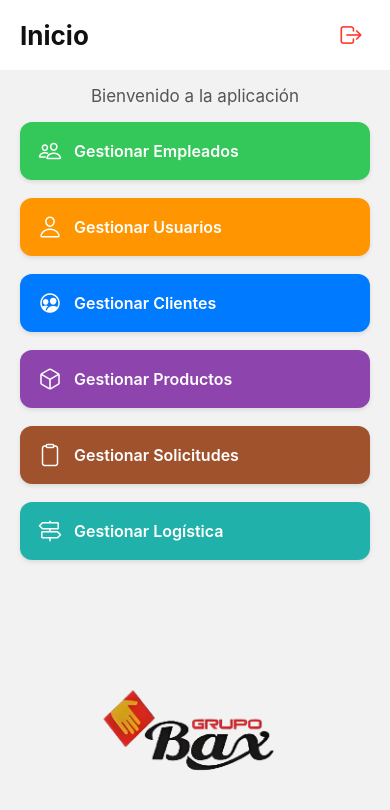
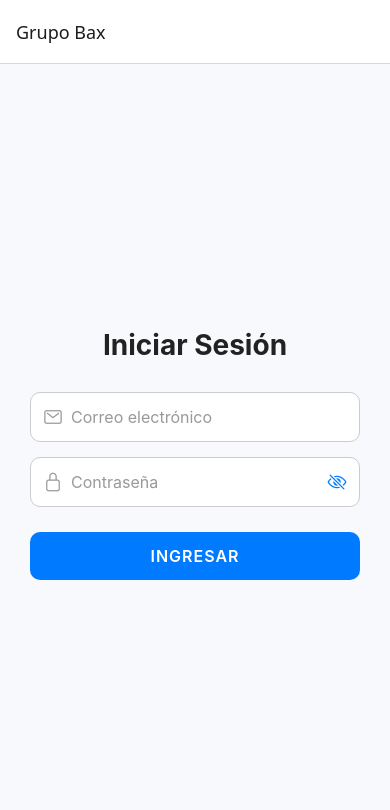
Before and after one commit to Andy-M7/SystemFront, a React Native app: screen /Dashboard in a window 390 px wide. Shown: the top 810 px of the page. Built offline with nearby package versions, Linux system fonts and the light colour scheme.

Commit message:
VERSION FINAL

```diff
--- a/screens/Dashboard.tsx
+++ b/screens/Dashboard.tsx
@@ -1,36 +1,40 @@
-import React, { useEffect, useRef } from 'react';
+import React, { useEffect, useState } from 'react';
 import {
-  View,
-  Text,
-  StyleSheet,
-  TouchableOpacity,
-  Alert,
-  StatusBar,
-  Image,
-  ScrollView,
+  View, Text, StyleSheet, TouchableOpacity, Alert, StatusBar,
+  Image, ScrollView, ActivityIndicator,
 } from 'react-native';
 import Ionicons from 'react-native-vector-icons/Ionicons';
 import { useNavigation } from '@react-navigation/native';
 import { NativeStackNavigationProp } from '@react-navigation/native-stack';
-import Login from '../screens/Login'; // o la ruta correcta
-import { CommonActions } from '@react-navigation/native';
 import AsyncStorage from '@react-native-async-storage/async-storage';
 import { RootStackParamList } from './navigation';
 import logo from '../assets/logo.png';
 
-type NavigationProp = NativeStackNavigationProp<RootStackParamList, 'Dashboard'>;
+type NavigationProp = NativeStackNavigationProp<RootStackParamList>;
 
 const Dashboard = () => {
   const navigation = useNavigation<NavigationProp>();
-  const ignoreBeforeRemove = useRef(false);
 
+  const [rol, setRol] = useState<string | null>(null);
+  const [nombre, setNombre] = useState<string | null>(null);
+  const [cargando, setCargando] = useState(true);
+
+  // Cargar usuario
   useEffect(() => {
-    const unsubscribe = navigation.addListener('beforeRemove', (e) => {
-      e.preventDefault();
-      navigation.navigate('Login');
-    });
-
-    return unsubscribe;
+    (async () => {
+      const raw = await AsyncStorage.getItem('usuario');
+      if (!raw) {
+        navigation.reset({ index: 0, routes: [{ name: 'Login' }] });
+        return;
+      }
+      try {
+        const u = JSON.parse(raw);
+        setRol(u?.rol ?? null);
+        setNombre(u?.nombre ?? null);
+      } finally {
+        setCargando(false);
+      }
+    })();
   }, [navigation]);
 
   const handleLogout = () => {
@@ -41,13 +45,9 @@ const Dashboard = () => {
         style: 'destructive',
         onPress: async () => {
           try {
-            ignoreBeforeRemove.current = true;
             await AsyncStorage.removeItem('usuario');
-            navigation.reset({
-              index: 0,
-              routes: [{ name: 'Login' }],
-            });
-          } catch (error) {
+            navigation.replace('Login'); // ⬅️ Más simple que reset para este caso
+          } catch {
             Alert.alert('Error', 'No se pudo cerrar la sesión.');
           }
         },
@@ -55,13 +55,46 @@ const Dashboard = () => {
     ]);
   };
 
+  const norm = (s: string) => s.normalize('NFD').replace(/[\u0300-\u036f]/g, '').toLowerCase();
+  const can = (modulo: string) => {
+    if (!rol) return false;
+    const r = norm(rol);
+    if (r === 'administrador') return true;
+    const perms: Record<string, string[]> = {
+      logistica: ['productos', 'logistica'],
+      supervisor: ['solicitudes', 'clientes'],
+    };
+    return (perms[r] || []).includes(norm(modulo));
+  };
+
+  // Overloads + implementación any para evitar peleas con TS
+  function goTo<T extends keyof RootStackParamList>(route: T, modulo: string): void;
+  function goTo<T extends keyof RootStackParamList>(route: T, modulo: string, params: RootStackParamList[T]): void;
+  function goTo(route: any, modulo: string, params?: any) {
+    if (!can(modulo)) {
+      Alert.alert('Acceso denegado', 'No tienes permisos para este módulo.');
+      return;
+    }
+    params === undefined ? navigation.navigate(route) : navigation.navigate(route, params);
+  }
+
+  if (cargando) {
+    return (
+      <View style={[styles.container, { justifyContent: 'center', alignItems: 'center' }]}>
+        <ActivityIndicator size="large" />
+      </View>
+    );
+  }
+
   return (
     <View style={styles.container}>
       <StatusBar barStyle="dark-content" backgroundColor="#f2f2f2" />
 
-      {/* Encabezado fijo */}
       <View style={styles.header}>
+        <View>
           <Text style={styles.title}>Inicio</Text>
+          {!!rol && <Text style={styles.roleText}>{nombre ? `${nombre} • ` : ''}Rol: {rol}</Text>}
+        </View>
         <TouchableOpacity onPress={handleLogout} style={styles.logoutButton}>
           <Ionicons name="log-out-outline" size={26} color="#FF3B30" />
         </TouchableOpacity>
@@ -70,54 +103,47 @@ const Dashboard = () => {
       <ScrollView contentContainerStyle={styles.scrollContent}>
         <Text style={styles.subtitle}>Bienvenido a la aplicación</Text>
 
-        <TouchableOpacity
-          style={[styles.button, styles.greenButton]}
-          onPress={() => navigation.navigate('GestionarEmpleados')}
-        >
+        {can('empleados') && (
+          <TouchableOpacity style={[styles.button, styles.greenButton]} onPress={() => goTo('GestionarEmpleados', 'empleados')}>
             <Ionicons name="people-outline" size={24} color="#fff" style={styles.icon} />
             <Text style={styles.buttonText}>Gestionar Empleados</Text>
           </TouchableOpacity>
+        )}
 
-        <TouchableOpacity
-          style={[styles.button, styles.orangeButton]}
-          onPress={() => navigation.navigate('GestionarUsuarios')}
-        >
+        {can('usuarios') && (
+          <TouchableOpacity style={[styles.button, styles.orangeButton]} onPress={() => goTo('GestionarUsuarios', 'usuarios')}>
             <Ionicons name="person-outline" size={24} color="#fff" style={styles.icon} />
             <Text style={styles.buttonText}>Gestionar Usuarios</Text>
           </TouchableOpacity>
+        )}
 
-        <TouchableOpacity
-          style={[styles.button, styles.blueButton]}
-          onPress={() => navigation.navigate('GestionarClientes')}
-        >
+        {can('clientes') && (
+          <TouchableOpacity style={[styles.button, styles.blueButton]} onPress={() => goTo('GestionarClientes', 'clientes')}>
             <Ionicons name="people-circle-outline" size={24} color="#fff" style={styles.icon} />
             <Text style={styles.buttonText}>Gestionar Clientes</Text>
           </TouchableOpacity>
+        )}
 
-        <TouchableOpacity
-          style={[styles.button, styles.purpleButton]}
-          onPress={() => navigation.navigate('GestionarProductos')}
-        >
+        {can('productos') && (
+          <TouchableOpacity style={[styles.button, styles.purpleButton]} onPress={() => goTo('GestionarProductos', 'productos')}>
             <Ionicons name="cube-outline" size={24} color="#fff" style={styles.icon} />
             <Text style={styles.buttonText}>Gestionar Productos</Text>
           </TouchableOpacity>
+        )}
 
-        <TouchableOpacity
-          style={[styles.button, styles.brownButton]}
-          onPress={() => navigation.navigate('GestionarSolicitudes')}
-        >
+        {can('solicitudes') && (
+          <TouchableOpacity style={[styles.button, styles.brownButton]} onPress={() => goTo('GestionarSolicitudes', 'solicitudes')}>
             <Ionicons name="clipboard-outline" size={24} color="#fff" style={styles.icon} />
             <Text style={styles.buttonText}>Gestionar Solicitudes</Text>
           </TouchableOpacity>
+        )}
 
-        {/* NUEVO BOTÓN PARA LOGÍSTICA */}
-        <TouchableOpacity
-          style={[styles.button, styles.tealButton]}
-          onPress={() => navigation.navigate('GestionarLogistica')}
-        >
+        {can('logistica') && (
+          <TouchableOpacity style={[styles.button, styles.tealButton]} onPress={() => goTo('GestionarLogistica', 'logistica')}>
             <Ionicons name="trail-sign-outline" size={24} color="#fff" style={styles.icon} />
             <Text style={styles.buttonText}>Gestionar Logística</Text>
           </TouchableOpacity>
+        )}
 
         <View style={styles.logoContainer}>
           <Image source={logo} style={styles.logoLarge} resizeMode="contain" />
@@ -130,72 +156,30 @@ const Dashboard = () => {
 export default Dashboard;
 
 const styles = StyleSheet.create({
-  container: {
-    flex: 1,
-    backgroundColor: '#f2f2f2'
+  container: { flex: 1, backgroundColor: '#f2f2f2' },
+  header: {
+    paddingTop: 15, paddingBottom: 15, paddingHorizontal: 20,
+    flexDirection: 'row', justifyContent: 'space-between', alignItems: 'center',
+    backgroundColor: 'white', elevation: 4,
   },
-  header: {
-    paddingTop: 15,
-    paddingBottom: 15,
-    paddingHorizontal: 20,
-    flexDirection: 'row',
-    justifyContent: 'space-between',
-    alignItems: 'center',
-    backgroundColor: 'white',
-    elevation: 4,
-  },
-  title: {
-    fontSize: 26,
-    fontWeight: 'bold',
-    color: '#111',
-  },
-  logoutButton: {
-    padding: 6,
-    borderRadius: 6
-  },
-  scrollContent: {
-    paddingHorizontal: 20,
-    paddingBottom: 40,
-  },
-  subtitle: {
-    fontSize: 17,
-    textAlign: 'center',
-    marginVertical: 16,
-    color: '#555'
-  },
+  title: { fontSize: 26, fontWeight: 'bold', color: '#111' },
+  roleText: { marginTop: 4, color: '#666' },
+  logoutButton: { padding: 6, borderRadius: 6 },
+  scrollContent: { paddingHorizontal: 20, paddingBottom: 40 },
+  subtitle: { fontSize: 17, textAlign: 'center', marginVertical: 16, color: '#555' },
   button: {
-    flexDirection: 'row',
-    alignItems: 'center',
-    paddingVertical: 16,
-    paddingHorizontal: 18,
-    borderRadius: 12,
-    marginBottom: 18,
-    shadowColor: '#000',
-    shadowOpacity: 0.1,
-    shadowRadius: 4,
-    shadowOffset: { width: 0, height: 2 },
-    elevation: 2
+    flexDirection: 'row', alignItems: 'center', paddingVertical: 16, paddingHorizontal: 18,
+    borderRadius: 12, marginBottom: 18, shadowColor: '#000', shadowOpacity: 0.1,
+    shadowRadius: 4, shadowOffset: { width: 0, height: 2 }, elevation: 2,
   },
   greenButton: { backgroundColor: '#34C759' },
   orangeButton: { backgroundColor: '#FF9500' },
   blueButton: { backgroundColor: '#007AFF' },
   purpleButton: { backgroundColor: '#8E44AD' },
   brownButton: { backgroundColor: '#A0522D' },
-  tealButton: { backgroundColor: '#20B2AA' }, // NUEVO COLOR PARA LOGÍSTICA
+  tealButton: { backgroundColor: '#20B2AA' },
   icon: { marginRight: 12 },
-  buttonText: {
-    color: '#fff',
-    fontWeight: '600',
-    fontSize: 16,
-  },
-  logoContainer: {
-    marginTop: 30,
-    alignItems: 'center'
-  },
-  logoLarge: {
-    width: 320,
-    height: 220,
-    marginTop: 20,
-    borderRadius: 10
-  }
+  buttonText: { color: '#fff', fontWeight: '600', fontSize: 16 },
+  logoContainer: { marginTop: 30, alignItems: 'center' },
+  logoLarge: { width: 320, height: 220, marginTop: 20, borderRadius: 10 },
 });
--- a/screens/EmployeeManagement/BuscarEmpleado.tsx
+++ b/screens/EmployeeManagement/BuscarEmpleado.tsx
@@ -262,7 +262,6 @@ const BuscarEmpleado: React.FC = () => {
           <Text style={styles.label}>Cargo</Text>
           <Picker selectedValue={cargo} style={styles.picker} onValueChange={setCargo}>
             <Picker.Item label="Supervisor" value="Supervisor" />
-            <Picker.Item label="Técnico" value="Técnico" />
             <Picker.Item label="Administrador" value="Administrador" />
             <Picker.Item label="Logística" value="Logística" />
           </Picker>
--- a/screens/EmployeeManagement/RegistrarEmpleado.tsx
+++ b/screens/EmployeeManagement/RegistrarEmpleado.tsx
@@ -101,7 +101,6 @@ const RegistrarEmpleado = () => {
         <View style={styles.pickerContainer}>
           <Picker selectedValue={cargo} onValueChange={setCargo} style={styles.picker}>
             <Picker.Item label="Supervisor" value="Supervisor" />
-            <Picker.Item label="Técnico" value="Técnico" />
             <Picker.Item label="Administrador" value="Administrador" />
             <Picker.Item label="Logística" value="Logística" />
           </Picker>
--- a/screens/Login.tsx
+++ b/screens/Login.tsx
@@ -1,20 +1,14 @@
 import React, { useEffect, useState } from 'react';
 import {
-  View,
-  Text,
-  TextInput,
-  StyleSheet,
-  TouchableOpacity,
-  Alert,
-  KeyboardAvoidingView,
-  Platform,
+  View, Text, TextInput, StyleSheet, TouchableOpacity, Alert,
+  KeyboardAvoidingView, Platform,
 } from 'react-native';
 import axios from 'axios';
 import { useNavigation } from '@react-navigation/native';
 import { NativeStackNavigationProp } from '@react-navigation/native-stack';
 import Ionicons from 'react-native-vector-icons/Ionicons';
+import AsyncStorage from '@react-native-async-storage/async-storage';
 import { RootStackParamList } from './navigation';
-import AsyncStorage from '@react-native-async-storage/async-storage';
 import { BASE_URL } from './conexion';
 
 type NavigationProp = NativeStackNavigationProp<RootStackParamList, 'Login'>;
@@ -25,29 +19,23 @@ const Login = () => {
   const [contrasena, setContrasena] = useState('');
   const [secure, setSecure] = useState(true);
 
+  // ⬇️ Si ya hay sesión, entra directo a Dashboard
   useEffect(() => {
-    const unsubscribe = navigation.addListener('beforeRemove', (e) => {
-      e.preventDefault();
-      navigation.navigate('Dashboard'); // <- Cambia a tu pantalla de inicio deseada
-    });
-
-    return unsubscribe;
+    (async () => {
+      const raw = await AsyncStorage.getItem('usuario');
+      if (raw) {
+        navigation.reset({ index: 0, routes: [{ name: 'Dashboard' }] });
+      }
+    })();
   }, [navigation]);
 
-
-  const validarCorreo = (correo: string): boolean => {
-    const regex = /^[^\s@]+@[^\s@]+\.[^\s@]+$/;
-    return regex.test(correo);
-  };
+  const validarCorreo = (c: string) => /^[^\s@]+@[^\s@]+\.[^\s@]+$/.test(c);
 
   const handleLogin = async () => {
-    console.log('✅ BOTÓN PRESIONADO');
-
     if (!correo || !contrasena) {
       Alert.alert('Error', 'Por favor, completa todos los campos');
       return;
     }
-
     if (!validarCorreo(correo.trim())) {
       Alert.alert('Error', 'Ingresa un correo electrónico válido');
       return;
@@ -60,33 +48,23 @@ const Login = () => {
       });
 
       const { usuario } = res.data;
-      console.log('🧾 Usuario recibido:', usuario);
-
       if (!usuario || !usuario.id) {
         Alert.alert('Error', 'Usuario inválido');
         return;
       }
 
       await AsyncStorage.setItem('usuario', JSON.stringify(usuario));
-
       Alert.alert('Bienvenido', `${usuario.nombre} - Rol: ${usuario.rol}`);
 
-      navigation.reset({
-        index: 0,
-        routes: [{ name: 'Dashboard' }],
-      });
+      navigation.reset({ index: 0, routes: [{ name: 'Dashboard' }] });
     } catch (error: any) {
-      console.log('❌ ERROR:', error.message);
       const msg = error.response?.data?.error || 'No se pudo conectar al servidor';
       Alert.alert('Error', msg);
     }
   };
 
   return (
-    <KeyboardAvoidingView
-      style={styles.container}
-      behavior={Platform.OS === 'ios' ? 'padding' : undefined}
-    >
+    <KeyboardAvoidingView style={styles.container} behavior={Platform.OS === 'ios' ? 'padding' : undefined}>
       <Text style={styles.title}>Iniciar Sesión</Text>
 
       <View style={styles.inputContainer}>
@@ -113,11 +91,7 @@ const Login = () => {
           secureTextEntry={secure}
         />
         <TouchableOpacity onPress={() => setSecure(!secure)}>
-          <Ionicons
-            name={secure ? 'eye-off-outline' : 'eye-outline'}
-            size={20}
-            color="#007AFF"
-          />
+          <Ionicons name={secure ? 'eye-off-outline' : 'eye-outline'} size={20} color="#007AFF" />
         </TouchableOpacity>
       </View>
 
@@ -131,50 +105,14 @@ const Login = () => {
 export default Login;
 
 const styles = StyleSheet.create({
-  container: {
-    flex: 1,
-    justifyContent: 'center',
-    paddingHorizontal: 30,
-    backgroundColor: '#f7f9fc',
+  container: { flex: 1, justifyContent: 'center', paddingHorizontal: 30, backgroundColor: '#f7f9fc' },
+  title: { fontSize: 28, fontWeight: 'bold', marginBottom: 30, textAlign: 'center', color: '#222' },
+  inputContainer: {
+    flexDirection: 'row', alignItems: 'center', backgroundColor: '#fff', borderRadius: 10,
+    paddingHorizontal: 12, marginBottom: 15, borderWidth: 1, borderColor: '#ccc',
   },
-  title: {
-    fontSize: 28,
-    fontWeight: 'bold',
-    marginBottom: 30,
-    textAlign: 'center',
-    color: '#222',
-  },
-  inputContainer: {
-    flexDirection: 'row',
-    alignItems: 'center',
-    backgroundColor: '#fff',
-    borderRadius: 10,
-    paddingHorizontal: 12,
-    marginBottom: 15,
-    borderWidth: 1,
-    borderColor: '#ccc',
-  },
-  icon: {
-    marginRight: 8,
-  },
-  input: {
-    height: 48,
-    fontSize: 16,
-    color: '#000',
-    flex: 1,
-  },
-  button: {
-    backgroundColor: '#007AFF',
-    paddingVertical: 14,
-    borderRadius: 10,
-    alignItems: 'center',
-    marginTop: 10,
-    elevation: 2,
-  },
-  buttonText: {
-    color: '#fff',
-    fontWeight: '600',
-    fontSize: 16,
-    letterSpacing: 1,
-  },
+  icon: { marginRight: 8 },
+  input: { height: 48, fontSize: 16, color: '#000', flex: 1 },
+  button: { backgroundColor: '#007AFF', paddingVertical: 14, borderRadius: 10, alignItems: 'center', marginTop: 10, elevation: 2 },
+  buttonText: { color: '#fff', fontWeight: '600', fontSize: 16, letterSpacing: 1 },
 });
```
Also changed, not shown: screens/navigation.ts (+5 -4 lines). Lines whose indentation alone changed are shown as unchanged.
